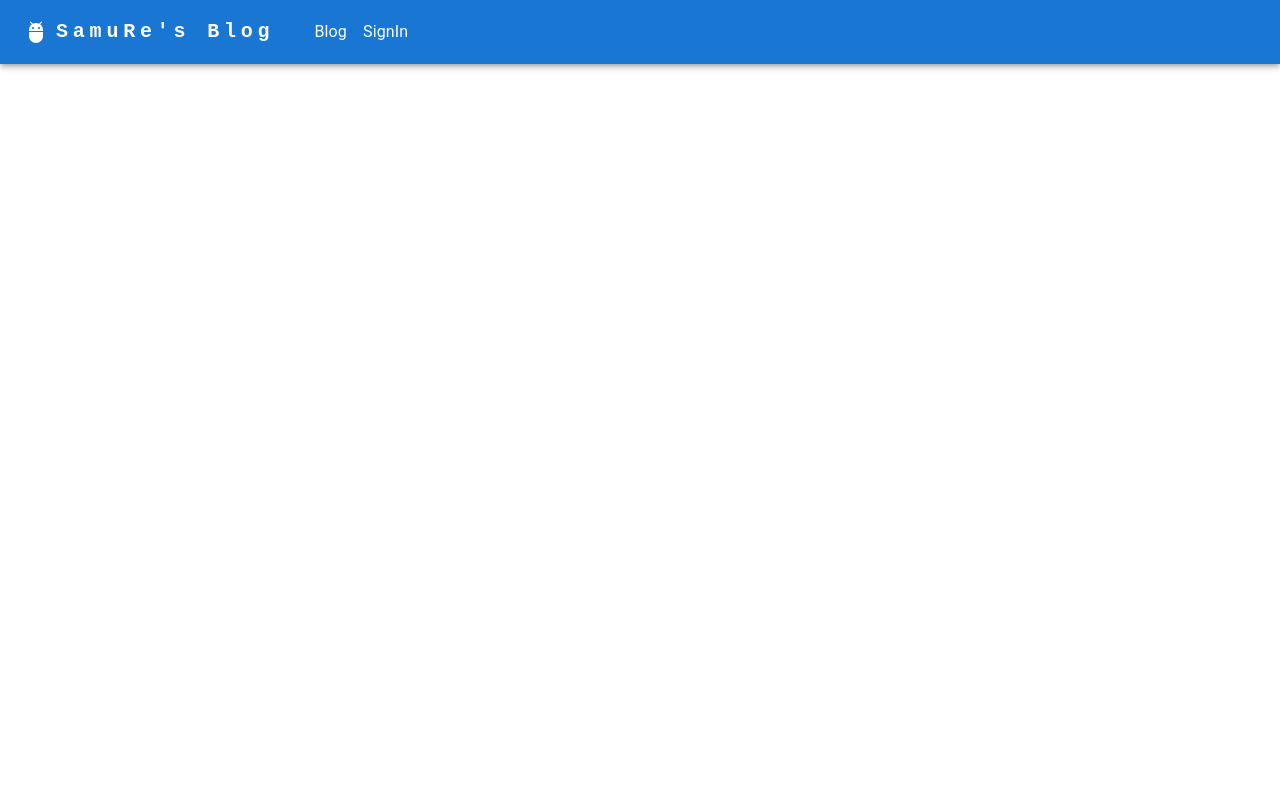
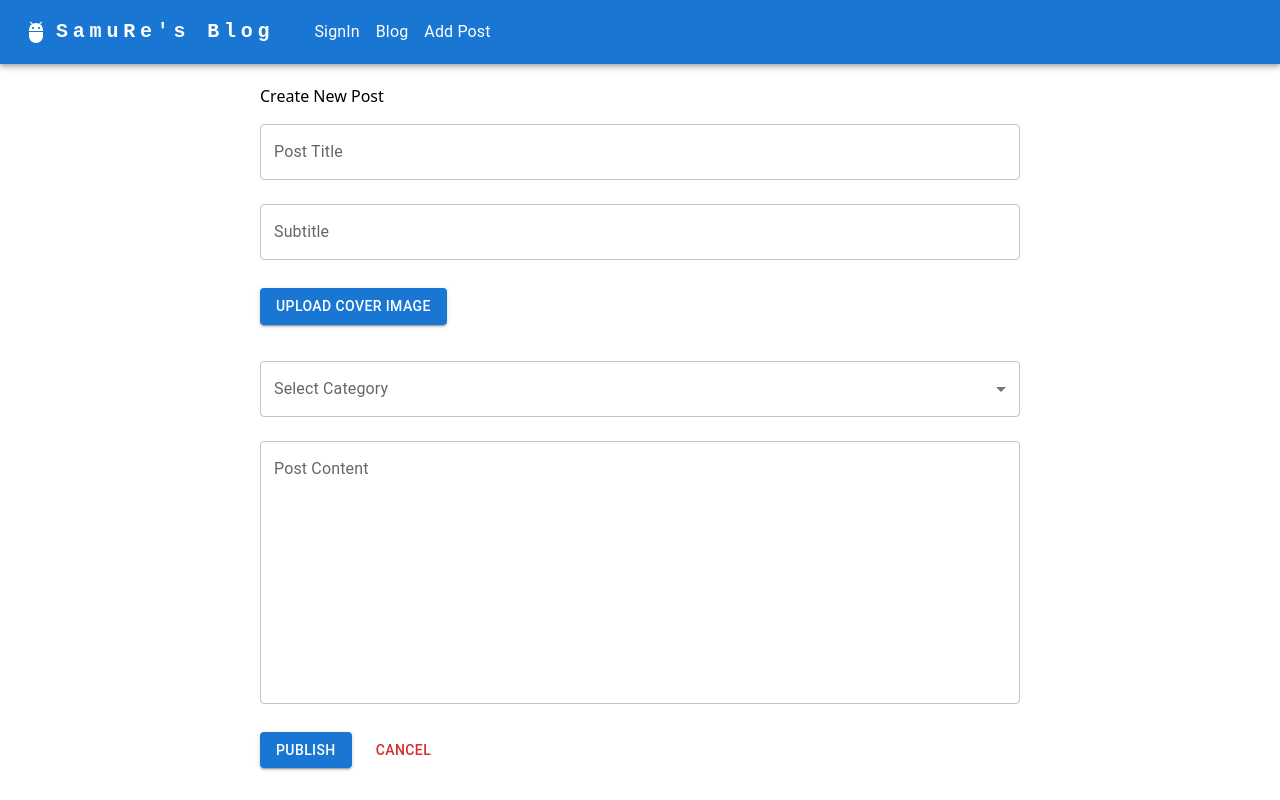
Before and after one commit to idoRevah/webFinal, a React (Vite) app in the folder frontend/: page /AddPost in a window 1280 px wide. Built offline with nearby package versions, Linux system fonts and the light colour scheme.

Commit message:
feat(added add post)

```diff
--- /dev/null
+++ b/frontend/src/components/addPost/ActionsButton.tsx
@@ -0,0 +1,25 @@
+import React from "react";
+import { Button, Stack } from "@mui/material";
+
+const ActionButtons: React.FC = () => {
+  const handlePublish = () => {
+    alert("Post Published!");
+  };
+
+  const handleCancel = () => {
+    alert("Canceled.");
+  };
+
+  return (
+    <Stack direction="row" spacing={2} style={{ marginTop: "20px" }}>
+      <Button variant="contained" color="primary" onClick={handlePublish}>
+        Publish
+      </Button>
+      <Button variant="text" color="error" onClick={handleCancel}>
+        Cancel
+      </Button>
+    </Stack>
+  );
+};
+
+export default ActionButtons;
--- /dev/null
+++ b/frontend/src/components/addPost/CoverImageUploader.tsx
@@ -0,0 +1,25 @@
+import React, { useState } from "react";
+import { Button } from "@mui/material";
+
+const CoverImageUploader: React.FC = () => {
+  const [image, setImage] = useState<File | null>(null);
+
+  const handleImageUpload = (e: React.ChangeEvent<HTMLInputElement>) => {
+    if (e.target.files && e.target.files[0]) {
+      setImage(e.target.files[0]);
+    }
+  };
+
+  return (
+    <div style={{ margin: "20px 0" }}>
+      <Button variant="contained" component="label">
+        Upload Cover Image
+        <input type="file" hidden onChange={handleImageUpload} />
+      </Button>
+
+      {image && <p>Selected Image: {image.name}</p>}
+    </div>
+  );
+};
+
+export default CoverImageUploader;
--- /dev/null
+++ b/frontend/src/components/addPost/PostCatagorySelector.tsx
@@ -0,0 +1,28 @@
+import React, { useState } from "react";
+import { MenuItem, TextField } from "@mui/material";
+import { getCategories } from "@/composables/categories";
+
+const categories = getCategories();
+
+const PostCategorySelector: React.FC = () => {
+  const [category, setCategory] = useState("");
+
+  return (
+    <TextField
+      select
+      label="Select Category"
+      value={category}
+      onChange={(e) => setCategory(e.target.value)}
+      fullWidth
+      margin="normal"
+    >
+      {categories.map((cat) => (
+        <MenuItem key={cat} value={cat}>
+          {cat}
+        </MenuItem>
+      ))}
+    </TextField>
+  );
+};
+
+export default PostCategorySelector;
--- /dev/null
+++ b/frontend/src/components/addPost/PostContentEditor.tsx
@@ -0,0 +1,22 @@
+import React, { useState } from "react";
+import { TextField } from "@mui/material";
+
+const PostContentEditor: React.FC = () => {
+  const [content, setContent] = useState("");
+
+  return (
+    <TextField
+      label="Post Content"
+      variant="outlined"
+      fullWidth
+      multiline
+      rows={10}
+      margin="normal"
+      value={content}
+      onChange={(e) => setContent(e.target.value)}
+      placeholder="Write your post content here..."
+    />
+  );
+};
+
+export default PostContentEditor;
--- /dev/null
+++ b/frontend/src/components/addPost/PostSubtitleInput.tsx
@@ -0,0 +1,20 @@
+import React, { useState } from "react";
+import { TextField } from "@mui/material";
+
+const PostSubtitleInput: React.FC = () => {
+  const [subtitle, setSubtitle] = useState("");
+
+  return (
+    <TextField
+      label="Subtitle"
+      variant="outlined"
+      fullWidth
+      margin="normal"
+      value={subtitle}
+      onChange={(e) => setSubtitle(e.target.value)}
+      placeholder="Enter a subtitle (optional)..."
+    />
+  );
+};
+
+export default PostSubtitleInput;
--- /dev/null
+++ b/frontend/src/components/addPost/PostTitleInput.tsx
@@ -0,0 +1,20 @@
+import React, { useState } from "react";
+import { TextField } from "@mui/material";
+
+const PostTitleInput: React.FC = () => {
+  const [title, setTitle] = useState("");
+
+  return (
+    <TextField
+      label="Post Title"
+      variant="outlined"
+      fullWidth
+      margin="normal"
+      value={title}
+      onChange={(e) => setTitle(e.target.value)}
+      placeholder="Enter your post title here..."
+    />
+  );
+};
+
+export default PostTitleInput;
--- /dev/null
+++ b/frontend/src/composables/Categories.ts
@@ -0,0 +1,9 @@
+const fetchCategories = () => {
+  return ["Sport", "Tech"];
+};
+
+const getCategories = () => {
+  return fetchCategories();
+};
+
+export { getCategories };
--- a/frontend/src/modules/routing/routes.ts
+++ b/frontend/src/modules/routing/routes.ts
@@ -2,7 +2,14 @@ import Blog from "../../pages/blog";
 import signIn from "../../pages/signIn";
 import Route from "./route.type";
 import Post from "@/pages/post";
+import AddPost from "@/pages/addPost";
 const routes: Array<Route> = [
+  {
+    text: "SignIn",
+    path: "/SignIn",
+    element: signIn,
+    isVisible: true,
+  },
   {
     text: "Blog",
     path: "/",
@@ -10,9 +17,9 @@ const routes: Array<Route> = [
     isVisible: true,
   },
   {
-    text: "SignIn",
-    path: "/SignIn",
-    element: signIn,
+    text: "Add Post",
+    path: "/AddPost",
+    element: AddPost,
     isVisible: true,
   },
   {
--- /dev/null
+++ b/frontend/src/pages/addPost.tsx
@@ -0,0 +1,23 @@
+import PostTitleInput from "@/components/addPost/PostTitleInput";
+import PostSubtitleInput from "@/components/addPost/PostSubtitleInput";
+import CoverImageUploader from "@/components/addPost/CoverImageUploader";
+import PostCategorySelector from "@/components/addPost/PostCatagorySelector";
+import PostContentEditor from "@/components/addPost/PostContentEditor";
+import ActionButtons from "@/components/addPost/ActionsButton";
+
+export default function blog(): JSX.Element {
+  return (
+    <>
+      <div style={{ maxWidth: "800px", margin: "auto", padding: "20px" }}>
+        <h1>Create New Post</h1>
+
+        <PostTitleInput />
+        <PostSubtitleInput />
+        <CoverImageUploader />
+        <PostCategorySelector />
+        <PostContentEditor />
+        <ActionButtons />
+      </div>
+    </>
+  );
+}
```
